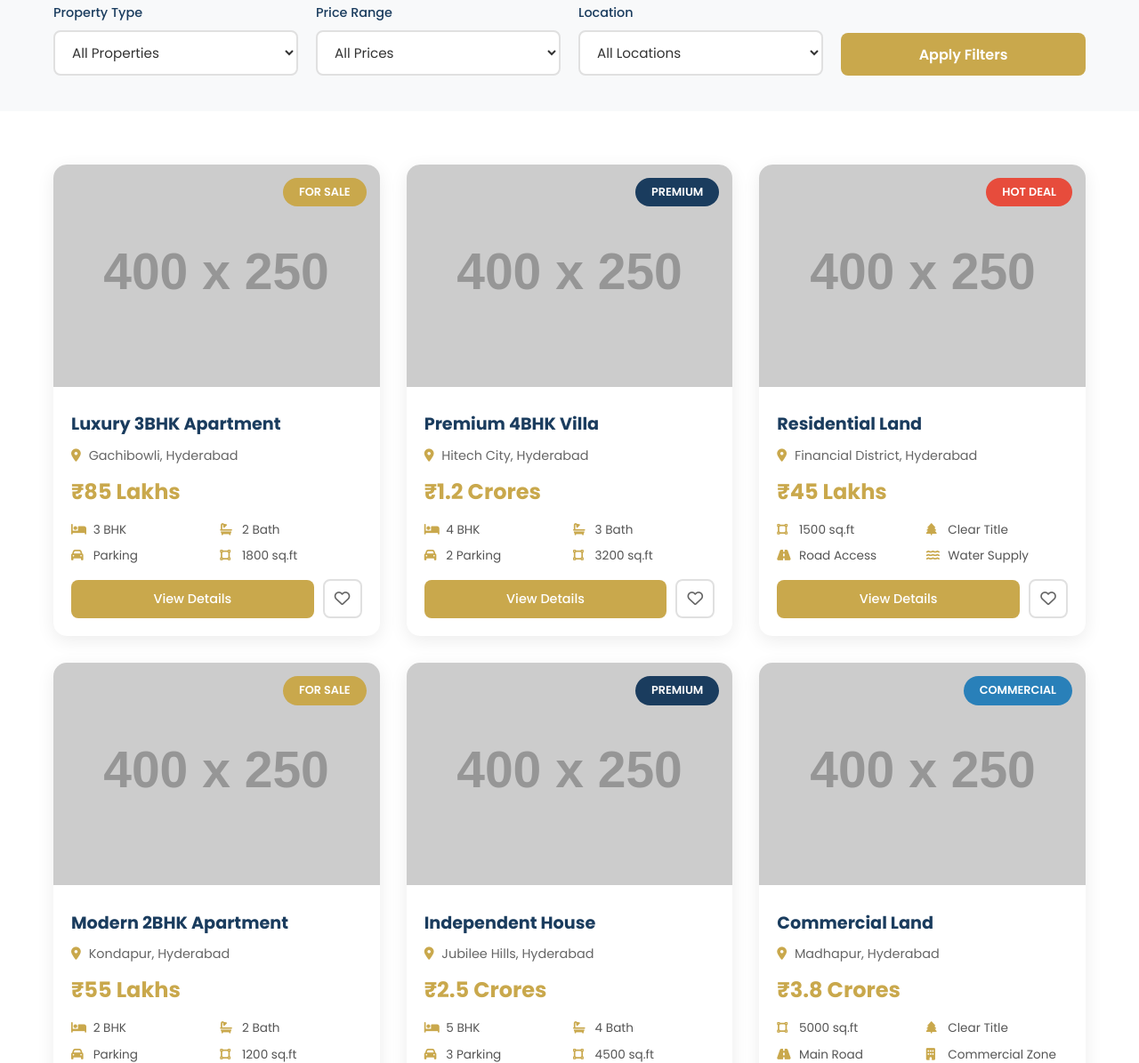
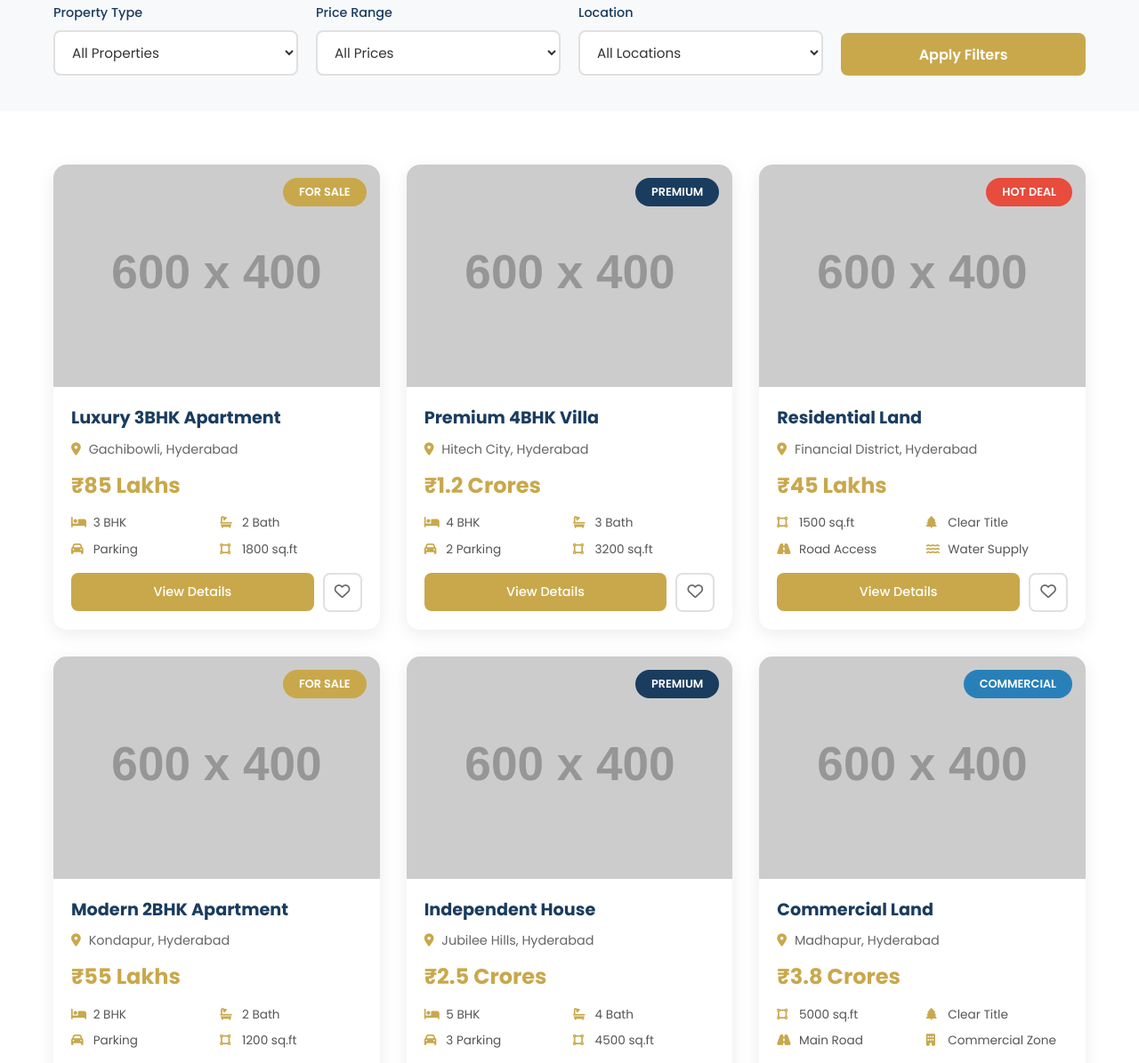
Before and after one commit to bharu1229/kingson-residences-2, a website: page properties.html in a window 1280 px wide. Shown: the part 322-1517 px from the top of the page at 89% size. Drawn offline with Linux system fonts and the light colour scheme; placeholder pictures from the web are drawn by us.

Commit message:
Update properties.html

```diff
--- a/properties.html
+++ b/properties.html
@@ -221,6 +221,8 @@
             width: 100%;
             height: 250px;
             object-fit: cover;
+            display: block;
+            background: #eef2f7;
         }
 
         .property-badge {
@@ -484,7 +486,7 @@
             <nav>
                 <!-- LOGO: Opens logo image in new tab -->
                 <a href="#" class="logo" onclick="event.preventDefault(); window.open('assets/images/logo.png', '_blank');">
-                    <img src="assets/images/logo.png" alt="Kingson Residences">
+                    <img src="assets/images/logo.png" alt="Kingson Residences" onerror="this.src='https://placehold.co/45x45/1a3c5e/fff?text=K'">
                     <h1>KINGSON RESIDENCES & RESIDENTIAL LANDS PVT LTD</h1>
                 </a>
                 <ul class="nav-links" id="navLinks">
@@ -552,7 +554,7 @@
             <div class="property-grid" id="propertyGrid">
                 <!-- Luxury 3BHK Apartment -->
                 <div class="property-card">
-                    <img src="assets/images/properties/apartment-1.jpg" alt="Luxury Apartment" onerror="this.src='https://via.placeholder.com/400x250?text=Luxury+Apartment'">
+                    <img src="https://placehold.co/600x400/2c5f8a/fff?text=Luxury+3BHK" alt="Luxury Apartment">
                     <div class="property-badge">For Sale</div>
                     <div class="property-info">
                         <h3>Luxury 3BHK Apartment</h3>
@@ -573,7 +575,7 @@
 
                 <!-- Premium 4BHK Villa -->
                 <div class="property-card">
-                    <img src="assets/images/properties/house-1.jpg" alt="Premium Villa" onerror="this.src='https://via.placeholder.com/400x250?text=Premium+Villa'">
+                    <img src="https://placehold.co/600x400/1a3c5e/fff?text=Premium+Villa" alt="Premium Villa">
                     <div class="property-badge Premium">Premium</div>
                     <div class="property-info">
                         <h3>Premium 4BHK Villa</h3>
@@ -594,7 +596,7 @@
 
                 <!-- Residential Land -->
                 <div class="property-card">
-                    <img src="assets/images/properties/land-1.jpg" alt="Residential Land" onerror="this.src='https://via.placeholder.com/400x250?text=Residential+Land'">
+                    <img src="https://placehold.co/600x400/27ae60/fff?text=Residential+Land" alt="Residential Land">
                     <div class="property-badge Hot">Hot Deal</div>
                     <div class="property-info">
                         <h3>Residential Land</h3>
@@ -615,7 +617,7 @@
 
                 <!-- Modern 2BHK Apartment -->
                 <div class="property-card">
-                    <img src="assets/images/properties/apartment-2.jpg" alt="2BHK Apartment" onerror="this.src='https://via.placeholder.com/400x250?text=Modern+Apartment'">
+                    <img src="https://placehold.co/600x400/8e44ad/fff?text=Modern+2BHK" alt="2BHK Apartment">
                     <div class="property-badge">For Sale</div>
                     <div class="property-info">
                         <h3>Modern 2BHK Apartment</h3>
@@ -636,7 +638,7 @@
 
                 <!-- Independent House -->
                 <div class="property-card">
-                    <img src="assets/images/properties/house-2.jpg" alt="Independent House" onerror="this.src='https://via.placeholder.com/400x250?text=Independent+House'">
+                    <img src="https://placehold.co/600x400/d35400/fff?text=Independent+House" alt="Independent House">
                     <div class="property-badge Premium">Premium</div>
                     <div class="property-info">
                         <h3>Independent House</h3>
@@ -657,7 +659,7 @@
 
                 <!-- Commercial Land -->
                 <div class="property-card">
-                    <img src="assets/images/properties/land-2.jpg" alt="Commercial Land" onerror="this.src='https://via.placeholder.com/400x250?text=Commercial+Land'">
+                    <img src="https://placehold.co/600x400/2980b9/fff?text=Commercial+Land" alt="Commercial Land">
                     <div class="property-badge Commercial">Commercial</div>
                     <div class="property-info">
                         <h3>Commercial Land</h3>
```
